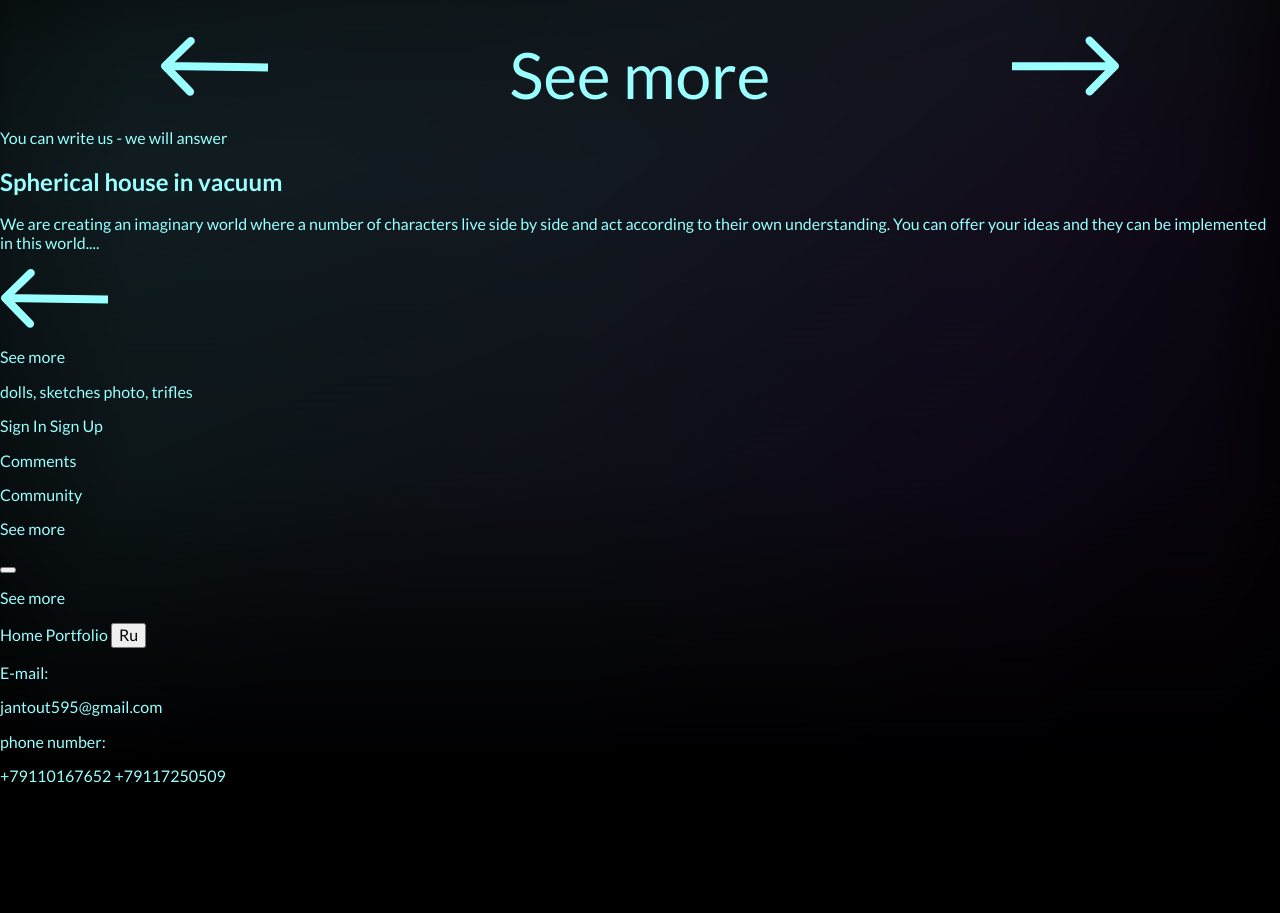
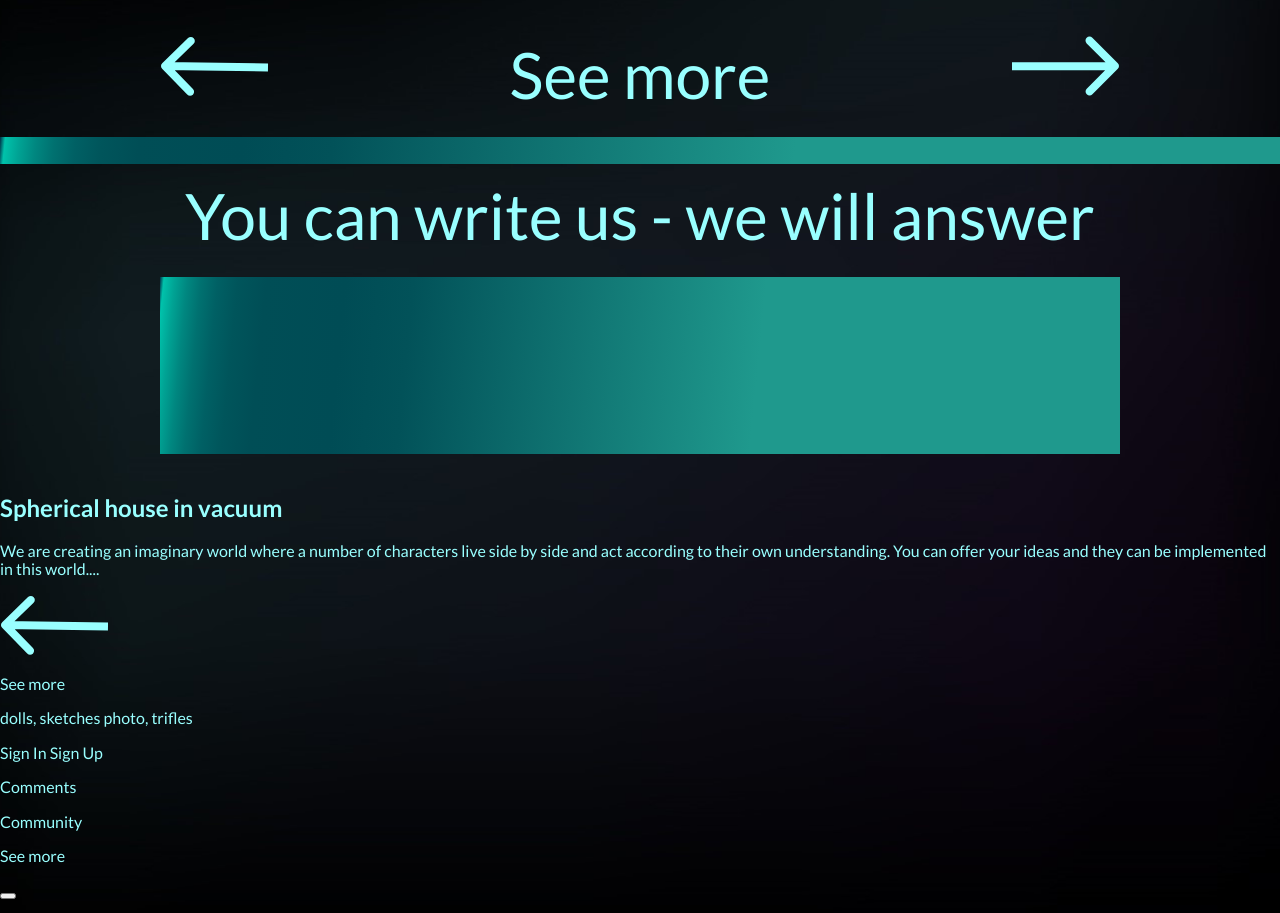
Before and after one commit to wurelcy/jantout-portfolio, a website: page source/index.html in a window 1280 px wide. Shown: the part 3240-4153 px from the top of the page. Before the commit the page ends 4025 px from the top, so only its background shows below. Drawn offline with Linux system fonts and the light colour scheme.

Commit message:
feedback block

```diff
--- a/source/index.html
+++ b/source/index.html
@@ -69,9 +69,12 @@
         </div>
       </section>
       <section class="write-us">
-        <p class="write-us__feedback">You can write us - we will answer</p>
-        <div class="write-us__block">
+        <div class="container">
+          <p class="write-us__feedback">You can write us - we will answer</p>
         </div>
+
+        <!--<div class="write-us__block">
+        </div>-->
       </section>
       <section class="shiv">
         <h2 class="shiv__title">Spherical house in vacuum</h2>
--- a/source/sass/blocks/write-us.scss
+++ b/source/sass/blocks/write-us.scss
@@ -0,0 +1,32 @@
+.write-us {
+  margin-top: 40px;
+  position: relative;
+
+  &::before {
+    position: absolute;
+    content: "";
+    width: 100%;
+    height: 27px;
+    top: -40px;
+    left: 0;
+    background: linear-gradient(275.7deg, #1F998D 0%, #1F998D 37.9%, #025259 74.02%, #004C55 81.01%, #004E56 89.08%, #00555B 92%, #006064 94.07%, #007170 95.75%, #008780 97.18%, #00A394 98.46%, #00C2AB 99.58%, #002B45 100%);
+  }
+}
+
+.write-us__feedback {
+  font-size: 64px;
+  line-height: 77px;
+  text-align: center;
+  position: relative;
+  margin-bottom: 240px;
+
+  &::after {
+    position: absolute;
+    content: "";
+    width: 100%;
+    height: 177px;
+    bottom: -200px;
+    left: 0;
+    background: linear-gradient(275.7deg, #1F998D 0%, #1F998D 37.9%, #025259 74.02%, #004C55 81.01%, #004E56 89.08%, #00555B 92%, #006064 94.07%, #007170 95.75%, #008780 97.18%, #00A394 98.46%, #00C2AB 99.58%, #002B45 100%);
+  }
+}
```
Also changed, not shown: source/css/style.css.
